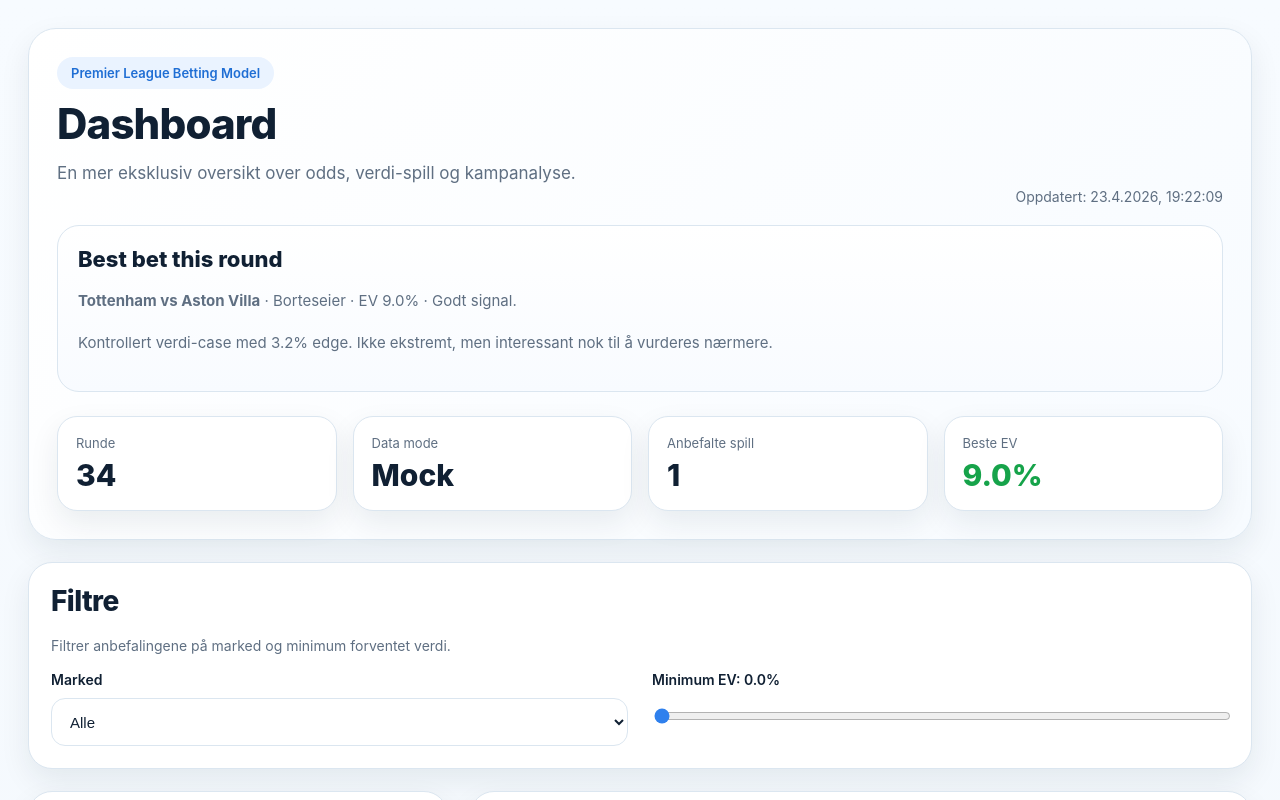
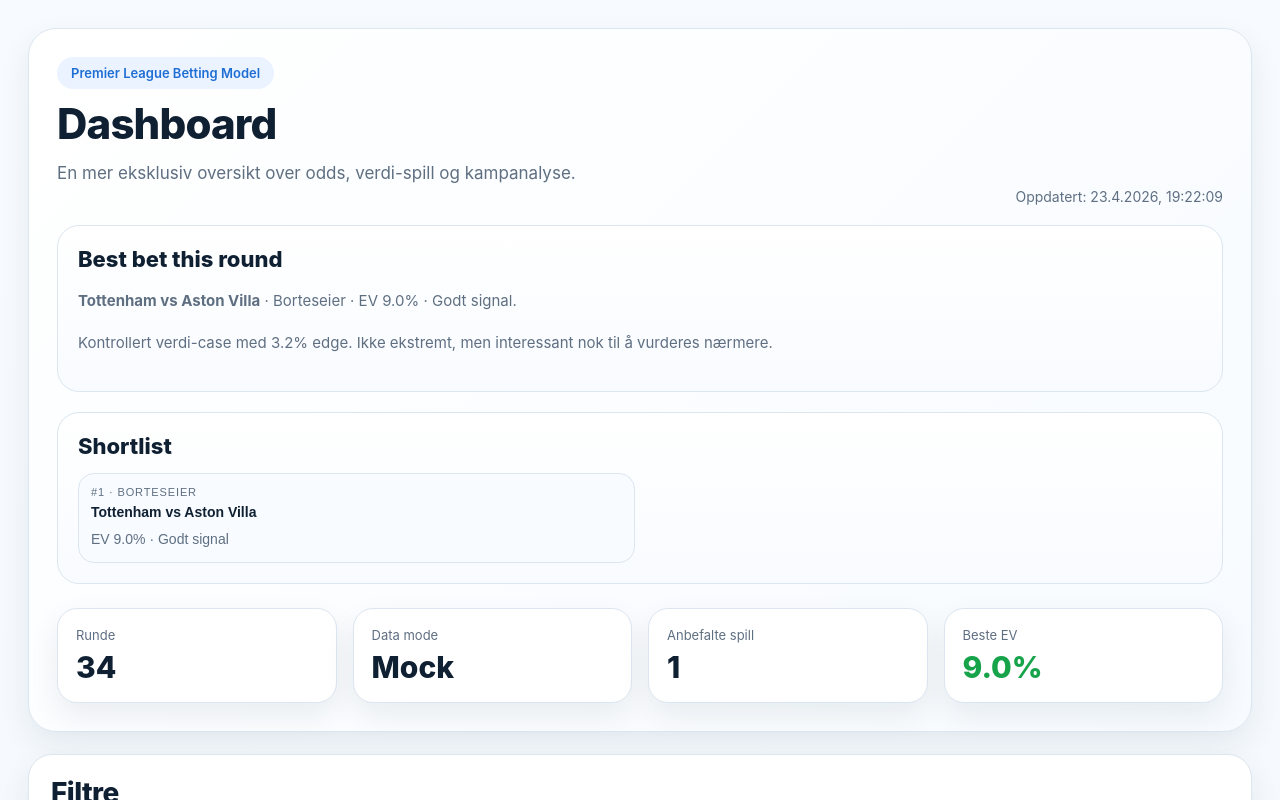
Before and after one commit to hakonnilsen157-commits/PL-betting-model, a Next.js app in the folder pl-vercel-v1/: page / in a window 1280 px wide. Shown: the top 800 px of the page. Built offline with nearby package versions, Linux system fonts and the light colour scheme.

Commit message:
Add shortlist section for top plays

```diff
--- a/pl-vercel-v1/app/page.tsx
+++ b/pl-vercel-v1/app/page.tsx
@@ -250,6 +250,8 @@ export default function Page() {
     });
   }, [data, marketFilter, minEV]);
 
+  const shortlist = useMemo(() => filteredRecommendations.slice(0, 3), [filteredRecommendations]);
+
   const selectedFixture = useMemo(() => {
     if (!data?.fixtures?.length) return null;
     return data.fixtures.find((f) => String(f.id) === String(selectedFixtureId)) ?? data.fixtures[0];
@@ -318,6 +320,28 @@ export default function Page() {
               <strong>{bestRecommendation.match}</strong> · {formatMarket(bestRecommendation.market)} · EV {pct(bestRecommendation.expectedValue)} · {confidenceBand(bestRecommendation.confidence)}.
             </p>
             <p>{buildRecommendationSummary(bestRecommendation)}</p>
+          </div>
+        ) : null}
+
+        {shortlist.length > 0 ? (
+          <div className="info-panel" style={{ marginTop: 20 }}>
+            <h3>Shortlist</h3>
+            <div className="metrics-grid" style={{ marginTop: 14 }}>
+              {shortlist.map((rec, idx) => (
+                <button
+                  key={`${rec.fixtureId}-${rec.market}-shortlist`}
+                  onClick={() => setSelectedFixtureId(String(rec.fixtureId))}
+                  className="metric-pill"
+                  style={{ textAlign: 'left', cursor: 'pointer' }}
+                >
+                  <div className="metric-pill-label">#{idx + 1} · {formatMarket(rec.market)}</div>
+                  <div className="metric-pill-value">{rec.match}</div>
+                  <div className="section-subtitle" style={{ marginTop: 8 }}>
+                    EV {pct(rec.expectedValue)} · {confidenceBand(rec.confidence)}
+                  </div>
+                </button>
+              ))}
+            </div>
           </div>
         ) : null}
 
```
